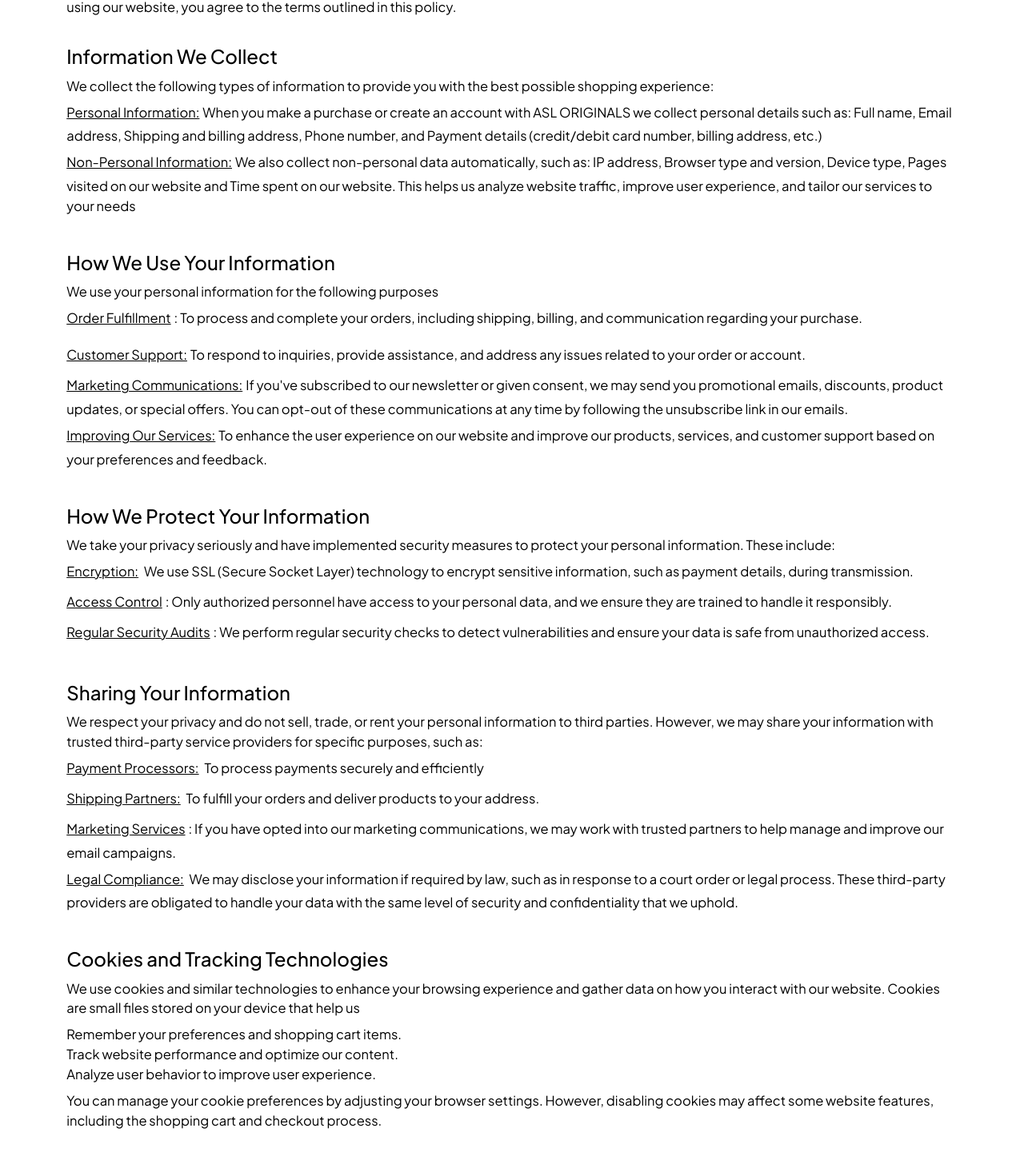
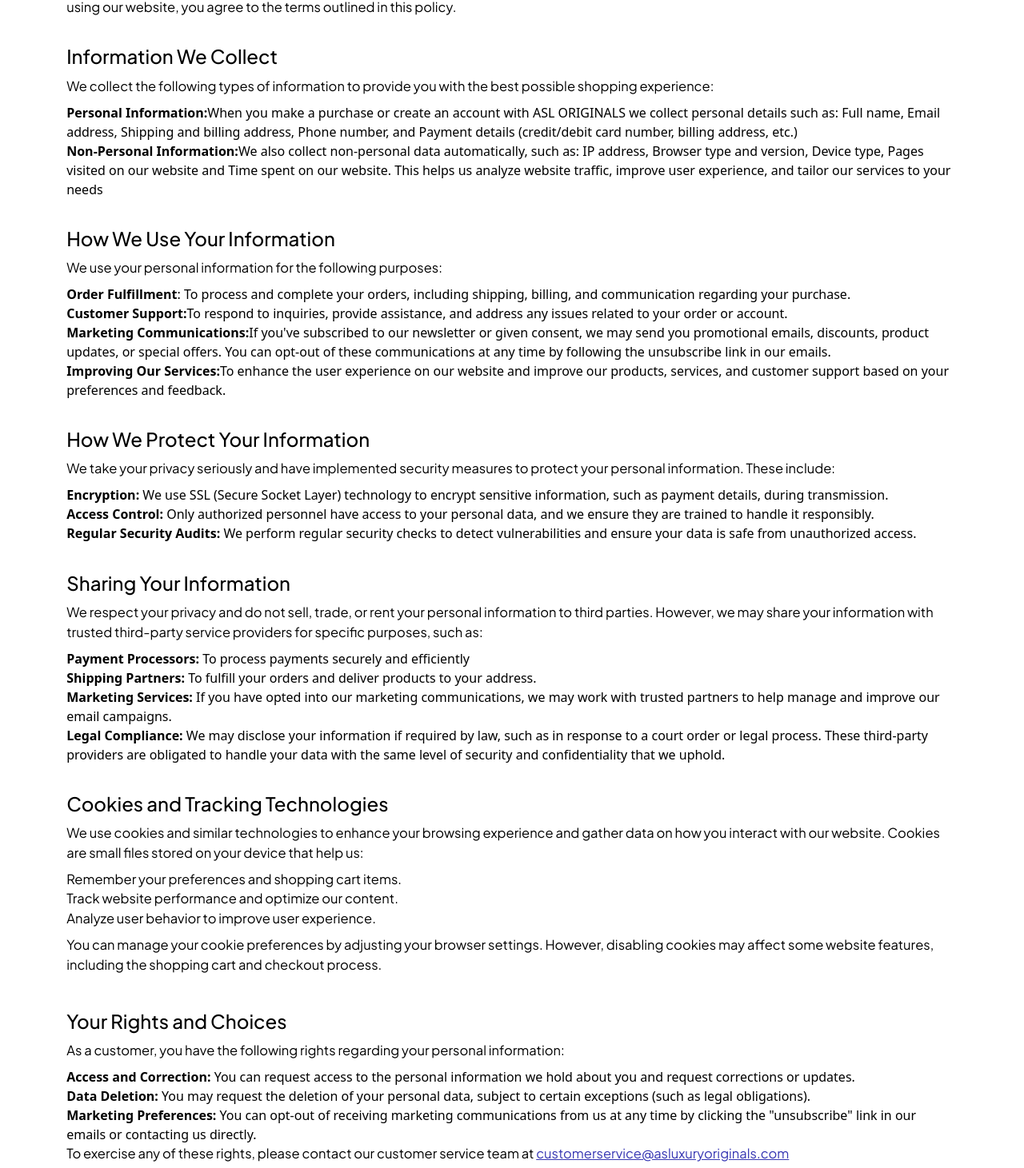
Before and after one commit to Myches/AsLuxuryOriginals, a React (Vite) app in the folder asluxuryoriginals/: page /privacy-policy in a window 1280 px wide. Shown: the part 294-1755 px from the top of the page at 80% size. Built offline with nearby package versions, Linux system fonts and the light colour scheme.

Commit message:
fixed errors in nestling

```diff
--- a/asluxuryoriginals/src/Static-pages/PrivacyPolicy.tsx
+++ b/asluxuryoriginals/src/Static-pages/PrivacyPolicy.tsx
@@ -20,84 +20,88 @@ const PrivacyPolicy = () => {
 
           <article>
             <h3>Information We Collect</h3>
-            <p>
+            <div>
               <p>
                 We collect the following types of information to provide you
                 with the best possible shopping experience:
               </p>
-              <span>Personal Information:</span>
+              <div>
+                <strong>Personal Information:</strong>
                 When you make a purchase or create an account with ASL ORIGINALS
                 we collect personal details such as: Full name, Email address,
                 Shipping and billing address, Phone number, and Payment details
                 (credit/debit card number, billing address, etc.)
-            </p>
-            <p>
-              <span>Non-Personal Information:</span>
+              </div>
+            </div>
+            <div>
+              <strong>Non-Personal Information:</strong>
               We also collect non-personal data automatically, such as: IP
               address, Browser type and version, Device type, Pages visited on
               our website and Time spent on our website. This helps us analyze
               website traffic, improve user experience, and tailor our services
               to your needs
-            </p>
+            </div>
           </article>
 
           <article>
             <h3>How We Use Your Information</h3>
 
-            <p>
-              <p>We use your personal information for the following purposes</p>
-              <p>
-                <span>Order Fulfillment</span>: To process and complete
+            <div>
+              <p>We use your personal information for the following purposes:</p>
+              <div>
+                <strong>Order Fulfillment</strong>: To process and complete
                 your orders, including shipping, billing, and communication
                 regarding your purchase.
-              </p>
-            </p>
+              </div>
+            </div>
 
-            <p>
-              <span>Customer Support:</span>
+            <div>
+              <strong>Customer Support:</strong>
               To respond to inquiries, provide assistance, and address any
               issues related to your order or account.
-            </p>
+            </div>
 
-            <p>
-              <span>Marketing Communications:</span>
+            <div>
+              <strong>Marketing Communications:</strong>
               If you've subscribed to our newsletter or given consent, we may
               send you promotional emails, discounts, product updates, or
               special offers. You can opt-out of these communications at any
               time by following the unsubscribe link in our emails.
-            </p>
+            </div>
 
-            <p>
-              <span>Improving Our Services:</span>
+            <div>
+              <strong>Improving Our Services:</strong>
               To enhance the user experience on our website and improve our
               products, services, and customer support based on your preferences
               and feedback.
-            </p>
+            </div>
           </article>
 
           <article>
             <h3>How We Protect Your Information</h3>
-            <p>
+            <div>
               <p>
                 We take your privacy seriously and have implemented security
                 measures to protect your personal information. These include:
               </p>
-              <span>Encryption:</span> We use SSL (Secure Socket Layer)
+              <div>
+                <strong>Encryption:</strong> We use SSL (Secure Socket Layer)
                 technology to encrypt sensitive information, such as payment
                 details, during transmission.
-            </p>
+              </div>
+            </div>
 
-            <p>
-              <span>Access Control</span>: Only authorized personnel have access
+            <div>
+              <strong>Access Control:</strong> Only authorized personnel have access
               to your personal data, and we ensure they are trained to handle it
               responsibly.
-            </p>
+            </div>
 
-            <p>
-              <span>Regular Security Audits</span>: We perform regular security
+            <div>
+              <strong>Regular Security Audits:</strong> We perform regular security
               checks to detect vulnerabilities and ensure your data is safe from
               unauthorized access.
-            </p>
+            </div>
           </article>
 
           <article>
@@ -108,28 +112,28 @@ const PrivacyPolicy = () => {
               information with trusted third-party service providers for
               specific purposes, such as:
             </p>
-            <p>
-              <span>Payment Processors:</span> To process payments securely and
+            <div>
+              <strong>Payment Processors:</strong> To process payments securely and
               efficiently
-            </p>
-            <p>
-              <span>Shipping Partners:</span> To fulfill your orders and deliver
+            </div>
+            <div>
+              <strong>Shipping Partners:</strong> To fulfill your orders and deliver
               products to your address.
-            </p>
+            </div>
 
-            <p>
-              <span>Marketing Services</span>: If you have opted into our
+            <div>
+              <strong>Marketing Services:</strong> If you have opted into our
               marketing communications, we may work with trusted partners to
               help manage and improve our email campaigns.
-            </p>
+            </div>
 
-            <p>
-              <span> Legal Compliance:</span> We may disclose your information
+            <div>
+              <strong>Legal Compliance:</strong> We may disclose your information
               if required by law, such as in response to a court order or legal
               process. These third-party providers are obligated to handle your
               data with the same level of security and confidentiality that we
               uphold.
-            </p>
+            </div>
           </article>
 
           <article>
@@ -137,7 +141,7 @@ const PrivacyPolicy = () => {
             <p>
               We use cookies and similar technologies to enhance your browsing
               experience and gather data on how you interact with our website.
-              Cookies are small files stored on your device that help us
+              Cookies are small files stored on your device that help us:
             </p>
 
             <p>
@@ -159,28 +163,28 @@ const PrivacyPolicy = () => {
               As a customer, you have the following rights regarding your
               personal information:
             </p>
-            <p>
-              <span>Access and Correction</span>: You can request access to the
+            <div>
+              <strong>Access and Correction:</strong> You can request access to the
               personal information we hold about you and request corrections or
               updates.
-            </p>
-            <p>
-              <span>Data Deletion</span>: You may request the deletion of your
+            </div>
+            <div>
+              <strong>Data Deletion:</strong> You may request the deletion of your
               personal data, subject to certain exceptions (such as legal
               obligations).
-            </p>
+            </div>
 
-            <p>
-              <span>Marketing Preferences:</span> You can opt-out of receiving
+            <div>
+              <strong>Marketing Preferences:</strong> You can opt-out of receiving
               marketing communications from us at any time by clicking the
               "unsubscribe" link in our emails or contacting us directly.
-            </p>
+            </div>
 
             <p>
               To exercise any of these rights, please contact our customer
               service team at{" "}
               <a href="mailto:customerservice@asluxuryoriginals.com">
-                customerservice@asluxuryoriginals.com.
+                customerservice@asluxuryoriginals.com
               </a>
             </p>
           </article>
@@ -204,9 +208,12 @@ const PrivacyPolicy = () => {
               we encourage you to review it periodically.
             </p>
 
-            <p>If you have any questions or concerns about how we handle your personal information, or if you would like to exercise any of your rights under this policy, please contact us at <a href="mailto:customerservice@asluxuryoriginals.com">
+            <p>
+              If you have any questions or concerns about how we handle your personal information, or if you would like to exercise any of your rights under this policy, please contact us at{" "}
+              <a href="mailto:customerservice@asluxuryoriginals.com">
                 customerservice@asluxuryoriginals.com
-              </a></p>
+              </a>
+            </p>
           </article>
         </div>
       </div>
```
Lines whose indentation alone changed are shown as unchanged.
